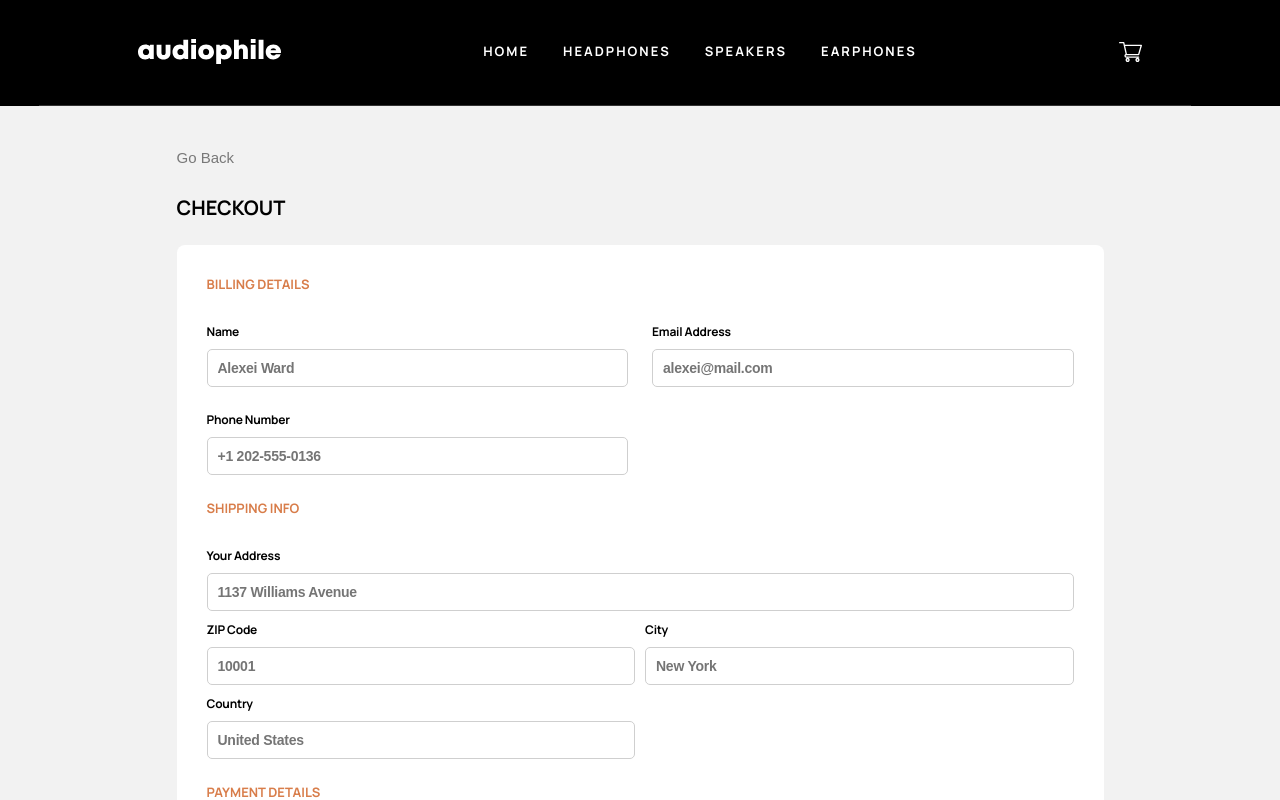
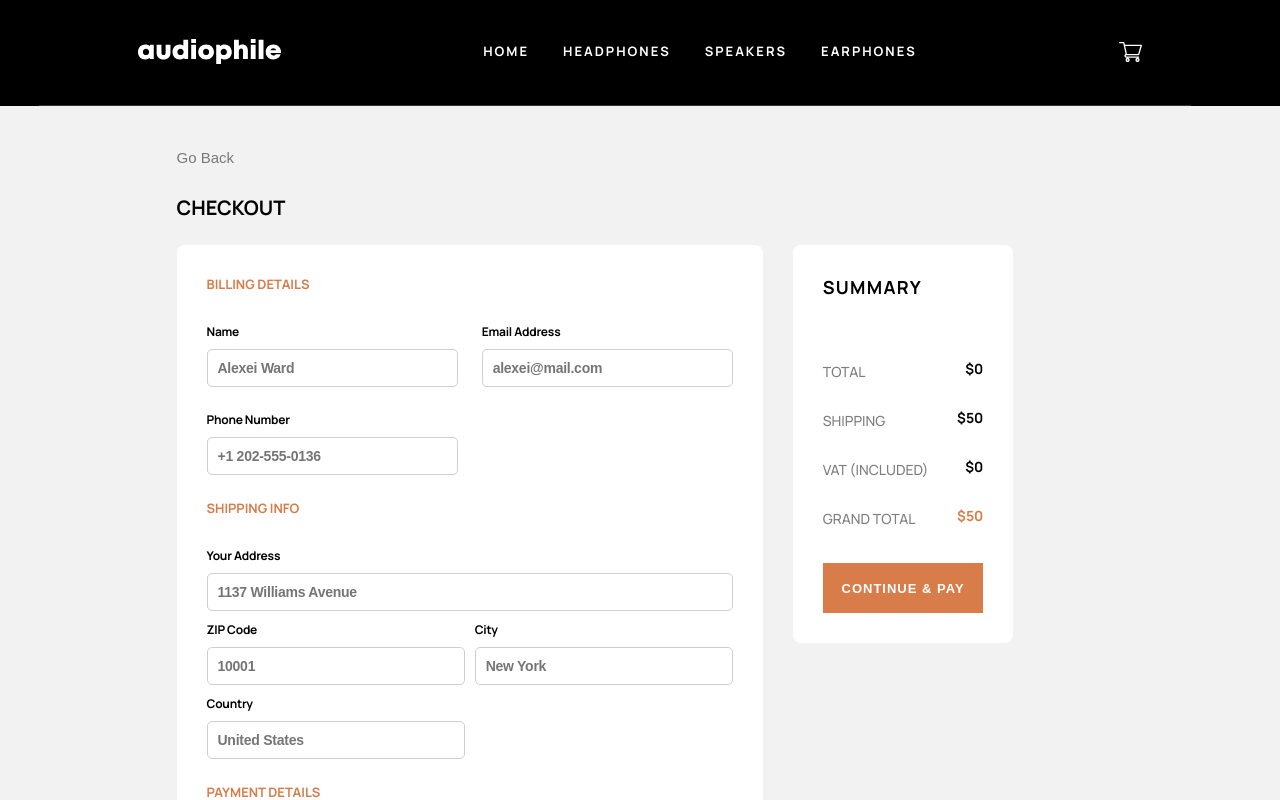
Before and after one commit to niabezara/autophile-ecommerce, a React (Vite) app: page /checkout in a window 1280 px wide. Shown: the top 800 px of the page. Built offline with nearby package versions, Linux system fonts and the light colour scheme.

Commit message:
order finishing

```diff
--- a/src/components/Billing.tsx
+++ b/src/components/Billing.tsx
@@ -3,7 +3,9 @@ import styled from "styled-components";
 import Payment from "./Payment";
 import Summery from "./Summery";
 import { useState } from "react";
+import Modal from "./modal/OrderModal";
 import React from "react";
+import Order from "./Order";
 
 interface IFormInput {
   firstName: string;
@@ -34,17 +36,12 @@ export default function Billing() {
     setCheckedCash(!checkedCash);
     setChecked(false);
   };
+  const [open, setOpen] = useState(false);
 
   return (
     <form onSubmit={handleSubmit(onSubmit)}>
-      <div
-        style={{
-          background: "#fff",
-          padding: " 3rem",
-          borderRadius: "8px",
-          width: "100%",
-        }}
-      >
+      <Wrap>
+        <FormsContainer>
           <div>
             <p
               style={{
@@ -64,6 +61,11 @@ export default function Billing() {
                   {errors.firstName && <p>{errors.firstName.message}</p>}
                 </Article>
                 <input
+                  style={{
+                    border: errors.firstName?.message
+                      ? "1px solid #CD2C2C"
+                      : "",
+                  }}
                   placeholder="Alexei Ward"
                   {...register("firstName", {
                     required: "Field cannot be empty",
@@ -76,6 +78,11 @@ export default function Billing() {
                   {errors.email && <p>{errors.email.message}</p>}
                 </Article>
                 <input
+                  style={{
+                    border: errors.firstName?.message
+                      ? "1px solid #CD2C2C"
+                      : "",
+                  }}
                   placeholder="alexei@mail.com"
                   {...register("email", {
                     required: "Field cannot be empty",
@@ -93,6 +100,11 @@ export default function Billing() {
                   {errors.phone && <p>{errors.phone.message}</p>}
                 </Article>
                 <input
+                  style={{
+                    border: errors.firstName?.message
+                      ? "1px solid #CD2C2C"
+                      : "",
+                  }}
                   placeholder="+1 202-555-0136"
                   {...register("phone", {
                     required: "Field cannot be empty",
@@ -120,6 +132,11 @@ export default function Billing() {
                   {errors.address && <p>{errors.address.message}</p>}
                 </Article>
                 <input
+                  style={{
+                    border: errors.firstName?.message
+                      ? "1px solid #CD2C2C"
+                      : "",
+                  }}
                   placeholder="1137 Williams Avenue"
                   {...register("address", {
                     required: "Field cannot be empty",
@@ -132,6 +149,11 @@ export default function Billing() {
                   {errors.ZIP && <p>{errors.ZIP.message}</p>}
                 </Article>
                 <input
+                  style={{
+                    border: errors.firstName?.message
+                      ? "1px solid #CD2C2C"
+                      : "",
+                  }}
                   placeholder="10001"
                   {...register("ZIP", {
                     required: "Field cannot be empty",
@@ -148,6 +170,11 @@ export default function Billing() {
                   {errors.city && <p>{errors.city.message}</p>}
                 </Article>
                 <input
+                  style={{
+                    border: errors.firstName?.message
+                      ? "1px solid #CD2C2C"
+                      : "",
+                  }}
                   placeholder="New York"
                   {...register("city", {
                     required: "Field cannot be empty",
@@ -160,6 +187,11 @@ export default function Billing() {
                   {errors.Country && <p>{errors.Country.message}</p>}
                 </Article>
                 <input
+                  style={{
+                    border: errors.firstName?.message
+                      ? "1px solid #CD2C2C"
+                      : "",
+                  }}
                   placeholder="United States"
                   {...register("Country", {
                     required: "Field cannot be empty",
@@ -205,6 +237,11 @@ export default function Billing() {
                       {errors.Emoney && <p>{errors.Emoney.message}</p>}
                     </Article>
                     <input
+                      style={{
+                        border: errors.firstName?.message
+                          ? "1px solid #CD2C2C"
+                          : "",
+                      }}
                       placeholder="238521993"
                       {...register("Emoney", {
                         required: "Field cannot be empty",
@@ -217,6 +254,11 @@ export default function Billing() {
                       {errors.Pin && <p>{errors.Pin.message}</p>}
                     </Article>
                     <input
+                      style={{
+                        border: errors.firstName?.message
+                          ? "1px solid #CD2C2C"
+                          : "",
+                      }}
                       placeholder="6891"
                       {...register("Pin", {
                         maxLength: 4,
@@ -234,40 +276,56 @@ export default function Billing() {
                     gridArea: "2 / 1 / 3 / 3",
                   }}
                 >
-                <img src="/assets/checkout/icon-cash-on-delivery.svg" alt="" />
+                  <img
+                    src="/assets/checkout/icon-cash-on-delivery.svg"
+                    alt=""
+                  />
                   <p>
-                  The ‘Cash on Delivery’ option enables you to pay in cash when
-                  our delivery courier arrives at your residence. Just make sure
-                  your address is correct so that your order will not be
-                  cancelled.
+                    The ‘Cash on Delivery’ option enables you to pay in cash
+                    when our delivery courier arrives at your residence. Just
+                    make sure your address is correct so that your order will
+                    not be cancelled.
                   </p>
                 </div>
               )}
             </PaymentSection>
           </div>
-      </div>
-      <div
-        style={{
-          background: "#fff",
-          padding: " 3rem",
-          borderRadius: "8px",
-          width: "100%",
-          marginTop: "3.2rem",
-        }}
-      >
+        </FormsContainer>
+        <SummeryContainer>
           <Summery />
           <button
+            onClick={() => setOpen(true)}
             type="submit"
             className="GlobalButton"
             style={{ width: "100%", marginTop: "3.2rem" }}
           >
             CONTINUE & PAY
           </button>
-      </div>
+          <Modal open={open} onClose={() => setOpen(false)}>
+            <Order onClose={() => setOpen(false)} />
+          </Modal>
+        </SummeryContainer>
+      </Wrap>
     </form>
   );
 }
 
+const Wrap = styled.div`
+  @media screen and (min-width: 900px) {
+    display: flex;
+    gap: 3rem;
+  }
+`;
+const FormsContainer = styled.div`
+  background: #fff;
+  padding: 3rem;
+  border-radius: 8px;
+  width: 100%;
+  @media screen and (min-width: 900px) {
+    flex: 1 1 100%;
+    max-width: 58.625rem;
+  }
+`;
 const Section = styled.div`
   input {
     width: 100%;
@@ -289,6 +347,7 @@ const Section = styled.div`
     border-image: initial;
     background: inherit;
     color: black;
+
     ::placeholder {
       opacity: 0.4;
     }
@@ -354,3 +413,15 @@ const PaymentSection = styled.div`
     grid-template-columns: 1fr 1fr;
   }
 `;
+const SummeryContainer = styled.div`
+  background: #fff;
+  padding: 3rem;
+  border-radius: 8px;
+  width: 100%;
+  margin-top: 3.2rem;
+  @media screen and (min-width: 900px) {
+    margin-top: unset;
+    width: unset;
+    height: fit-content;
+  }
+`;
--- a/src/components/FinalProducts.tsx
+++ b/src/components/FinalProducts.tsx
@@ -16,14 +16,14 @@ export function FinalProducts({ id, quantity }: CartItemProps) {
           <img src={item.image.mobile} alt="" />
         </div>
         <div style={{ flex: " 1 1 45%" }}>
-          <h1>{item.name}</h1>
-          <p style={{ opacity: "0.5", fontSize: "14px" }}>
+          <h1 style={{ fontSize: "10px" }}>{item.name}</h1>
+          <p style={{ opacity: "0.5", fontSize: "10px" }}>
             ${item.price.toString().replace(/\B(?=(\d{3})+(?!\d))/g, ",")}
           </p>
         </div>
 
         <div>
-          <p style={{ fontSize: "15px", fontWeight: "700", opacity: "0.5" }}>
+          <p style={{ fontSize: "10px", fontWeight: "700", opacity: "0.5" }}>
             X{quantity}
           </p>
         </div>
--- /dev/null
+++ b/src/components/Order.tsx
@@ -0,0 +1,97 @@
+import React from "react";
+import FinalProducts from "./FinalProducts";
+import { UseShoppingCart } from "../context/CartContext";
+import ProductData from "../data/data.json";
+import styled from "styled-components";
+interface OrderProps {
+  onClose: () => void;
+}
+export default function Order({ onClose }: OrderProps) {
+  const { items } = UseShoppingCart();
+  return (
+    <Container>
+      <img src="/assets/checkout/icon-order-confirmation.svg" alt="" />
+      <h1>THANK YOU FOR YOUR ORDER</h1>
+      <p>You will receive an email confirmation shortly.</p>
+      <ProductItem>
+        <div>
+          {items.map((item) => (
+            <FinalProducts
+              key={item.id}
+              id={item.id}
+              quantity={item.quantity}
+            />
+          ))}
+        </div>
+        <Price>
+          <p className="titlegrand">GRAND TOTAL</p>
+          <p className="grandtotal">
+            $
+            {(
+              items.reduce((total, item) => {
+                const product = ProductData.find(
+                  (product) => product.id === item.id
+                );
+                const itemPrice = product?.price || 0;
+                const itemQuantity = item.quantity;
+                return total + itemPrice * itemQuantity;
+              }, 0) + 50
+            )
+              .toString()
+              .replace(/\B(?=(\d{3})+(?!\d))/g, ",")}
+          </p>
+        </Price>
+      </ProductItem>
+
+      {onClose && (
+        <button
+          className="GlobalButton"
+          style={{ width: "100%" }}
+          onClick={onClose}
+        >
+          BACK TO HOME
+        </button>
+      )}
+    </Container>
+  );
+}
+const Container = styled.div`
+  display: flex;
+  flex-direction: column;
+  justify-content: center;
+  text-align: left;
+  gap: 1.6rem;
+  border-radius: 8px;
+  padding: 3.2rem;
+  max-width: 54rem;
+  background-color: #f2f2f2;
+  img {
+    width: 4rem;
+    height: 4rem;
+    display: block;
+    max-width: 100%;
+  }
+`;
+const Price = styled.div`
+  border-radius: 0px 0px 8px 8px;
+  background: #000;
+  padding: 2.4rem;
+  color: #fff;
+  font-size: 15px;
+  font-weight: 500;
+  line-height: 25px;
+  margin-bottom: 3.2rem;
+  .titlegrand {
+    opacity: 0.5;
+  }
+  @media screen and (min-width: 500px) {
+    border-radius: 0px 8px 8px 0px;
+  }
+`;
+const ProductItem = styled.div`
+  border-radius: 8px;
+  background-color: #f1f1f174;
+  @media screen and (min-width: 500px) {
+    display: flex;
+  }
+`;
--- a/src/components/Summery.tsx
+++ b/src/components/Summery.tsx
@@ -99,19 +99,19 @@ const Calc = styled.div`
     justify-content: space-between;
     p {
       color: #000;
-      font-size: 18px;
+      font-size: 14px;
       font-weight: 700;
     }
     .grandtotal {
       color: #d87d4a;
-      font-size: 18px;
+      font-size: 14px;
       font-weight: 700;
       text-transform: uppercase;
     }
   }
   .title {
     color: #000;
-    font-size: 15px;
+    font-size: 14px;
     font-weight: 500;
     line-height: 25px;
     opacity: 0.5;
--- /dev/null
+++ b/src/components/modal/OrderModal.tsx
@@ -0,0 +1,58 @@
+import React, { useEffect } from "react";
+import ReactDom from "react-dom";
+import styled from "styled-components";
+
+interface OrderModalProps {
+  open: boolean;
+  onClose: () => void;
+  children: React.ReactNode;
+}
+
+export default function OrderModal({
+  open,
+  onClose,
+  children,
+}: OrderModalProps) {
+  const portalElement = document.getElementById("portal");
+
+  useEffect(() => {
+    if (open) {
+      document.body.style.overflow = "hidden";
+    } else {
+      document.body.style.overflow = "auto";
+    }
+  }, [open]);
+
+  if (!open || !portalElement) return null;
+  return ReactDom.createPortal(
+    <>
+      <Overlay />
+      <Div>{children}</Div>
+    </>,
+    portalElement
+  );
+}
+
+const Overlay = styled.div`
+  position: fixed;
+  inset: 0;
+  background-color: rgba(0, 0, 0, 0.7);
+  z-index: 100;
+  @media (min-width: 500px) {
+    overflow-x: hidden;
+  }
+`;
+
+const Div = styled.div`
+  position: fixed;
+  width: 100%;
+  max-width: 40.5625rem;
+  top: 50%;
+  left: 50%;
+  transform: translate(-50%, -50%);
+  z-index: 1000;
+
+  @media (min-width: 900px) {
+    transform: translate(-50%, -50%);
+  }
+`;
```
Lines whose indentation alone changed are shown as unchanged.
